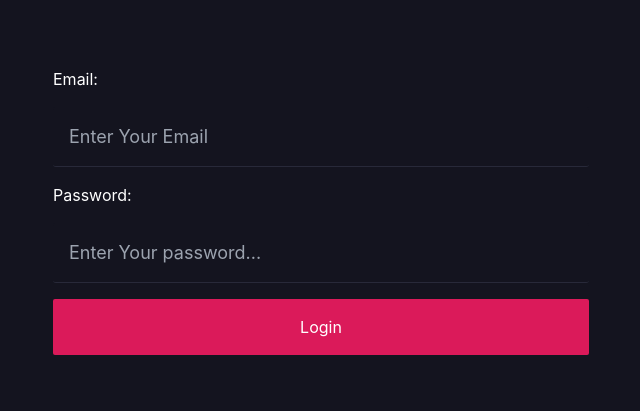
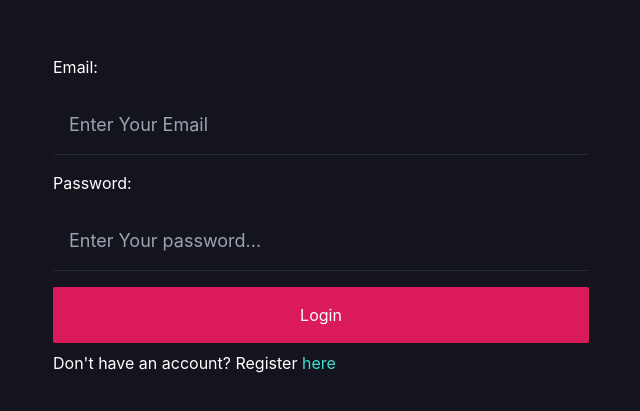
Before and after one commit to Paban-1/RTCP, a React (Vite) app: page /login in a window 1280 px wide. Shown: the part 189-600 px from the top of the page, without its empty margins (319-959 px from the left). Built offline with nearby package versions, Linux system fonts and the light colour scheme; no server answers.

Commit message:
Added Register Link

```diff
--- a/src/pages/LoginPage.jsx
+++ b/src/pages/LoginPage.jsx
@@ -1,6 +1,6 @@
 import React, { useEffect, useState } from 'react'
 import { useAuth } from '../utils/AuthContext.jsx'
-import { useNavigate } from 'react-router-dom'
+import { Link, useNavigate } from 'react-router-dom'
 
 const LoginPage = () => {
     const { user, handleUserLogin } = useAuth()
@@ -52,6 +52,7 @@ const LoginPage = () => {
                         <input className='btn btn--lg btn--main' type="submit" value="Login" />
                     </div>
                 </form>
+                <p>Don't have an account? Register <Link to="/register">here</Link></p>
             </div>
         </div>
     )
```
